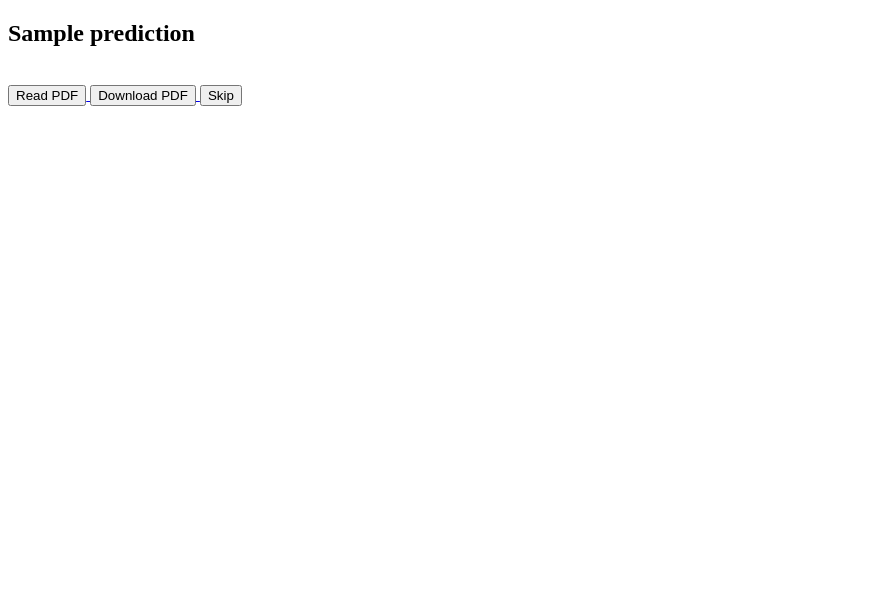
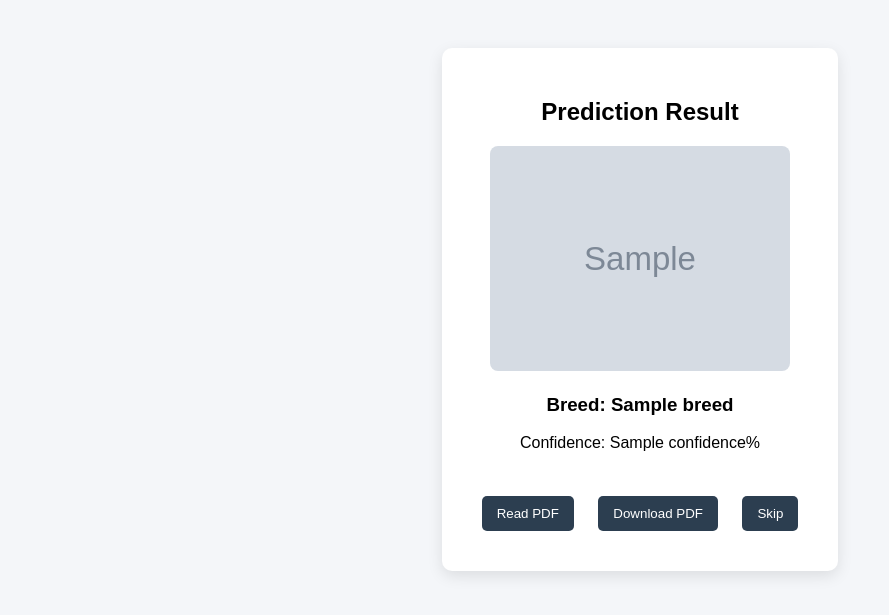
Before and after one commit to amrutha-b-s/dog-breed-classifier, a Flask app: template templates/result.html in a window 1280 px wide. Shown: the top 615 px of the page, without its empty margins (0-889 px from the left). Run offline with Flask 3, Linux system fonts and the light colour scheme; the template is opened without the code that fills it: most values are stand-ins (such as "Sample title", 1, 10 or a date in 2020); grey boxes marked "Sample" are stand-in pictures.

Commit message:
final resume version

```diff
--- a/app.py
+++ b/app.py
@@ -1,9 +1,12 @@
 import os
 from flask import Flask, render_template, request, send_from_directory, redirect
-from PIL import Image
-import numpy as np
 
 app = Flask(__name__)
+
+# Ensure static folder exists
+if not os.path.exists("static"):
+    os.makedirs("static")
+
 
 # ---------------- HOME ----------------
 @app.route("/")
@@ -20,16 +23,22 @@ def predict():
         if not file or file.filename == "":
             return "Please upload an image."
 
-        # Safe image processing
-        img = Image.open(file.stream).convert("RGB")
-        img = img.resize((224, 224))
-        img_array = np.array(img) / 255.0
-        img_array = np.expand_dims(img_array, axis=0)
+        # Save uploaded image inside static folder
+        upload_path = os.path.join("static", file.filename)
+        file.save(upload_path)
 
-        # Demo prediction (since no TensorFlow on Render free)
-        prediction_text = "Prediction Successful (Demo Mode)"
+        # ---- DEMO PREDICTION (for Render Free Plan) ----
+        # Replace this section with real model logic in local version
 
-        return render_template("result.html", prediction=prediction_text)
+        breed = "Doberman"
+        confidence = "85.56"
+
+        return render_template(
+            "result.html",
+            breed=breed,
+            confidence=confidence,
+            image_url="/" + upload_path
+        )
 
     except Exception as e:
         return f"Error: {str(e)}"
@@ -40,9 +49,11 @@ def predict():
 def read_pdf():
     return send_from_directory("static", "report.pdf")
 
+
 @app.route("/download")
 def download_pdf():
     return send_from_directory("static", "report.pdf", as_attachment=True)
+
 
 @app.route("/skip")
 def skip():
--- a/templates/result.html
+++ b/templates/result.html
@@ -1,25 +1,57 @@
 <!DOCTYPE html>
 <html>
 <head>
-    <title>Result</title>
+    <title>Prediction Result</title>
+    <style>
+        body {
+            font-family: Arial, sans-serif;
+            text-align: center;
+            background-color: #f4f6f9;
+        }
+        .container {
+            margin-top: 40px;
+            background: white;
+            padding: 30px;
+            display: inline-block;
+            border-radius: 10px;
+            box-shadow: 0 5px 15px rgba(0,0,0,0.1);
+        }
+        img {
+            width: 300px;
+            border-radius: 8px;
+        }
+        button {
+            padding: 10px 15px;
+            margin: 10px;
+            border: none;
+            background-color: #2c3e50;
+            color: white;
+            border-radius: 5px;
+            cursor: pointer;
+        }
+        button:hover {
+            background-color: #34495e;
+        }
+    </style>
 </head>
 <body>
 
-<h2>{{ prediction }}</h2>
+<div class="container">
+    <h2>Prediction Result</h2>
 
-<br>
+    {% if image_url %}
+        <img src="{{ image_url }}">
+    {% endif %}
 
-<a href="/read">
-    <button>Read PDF</button>
-</a>
+    <h3>Breed: {{ breed }}</h3>
+    <p>Confidence: {{ confidence }}%</p>
 
-<a href="/download">
-    <button>Download PDF</button>
-</a>
+    <br>
 
-<a href="/skip">
-    <button>Skip</button>
-</a>
+    <a href="/read"><button>Read PDF</button></a>
+    <a href="/download"><button>Download PDF</button></a>
+    <a href="/skip"><button>Skip</button></a>
+</div>
 
 </body>
 </html>
```
